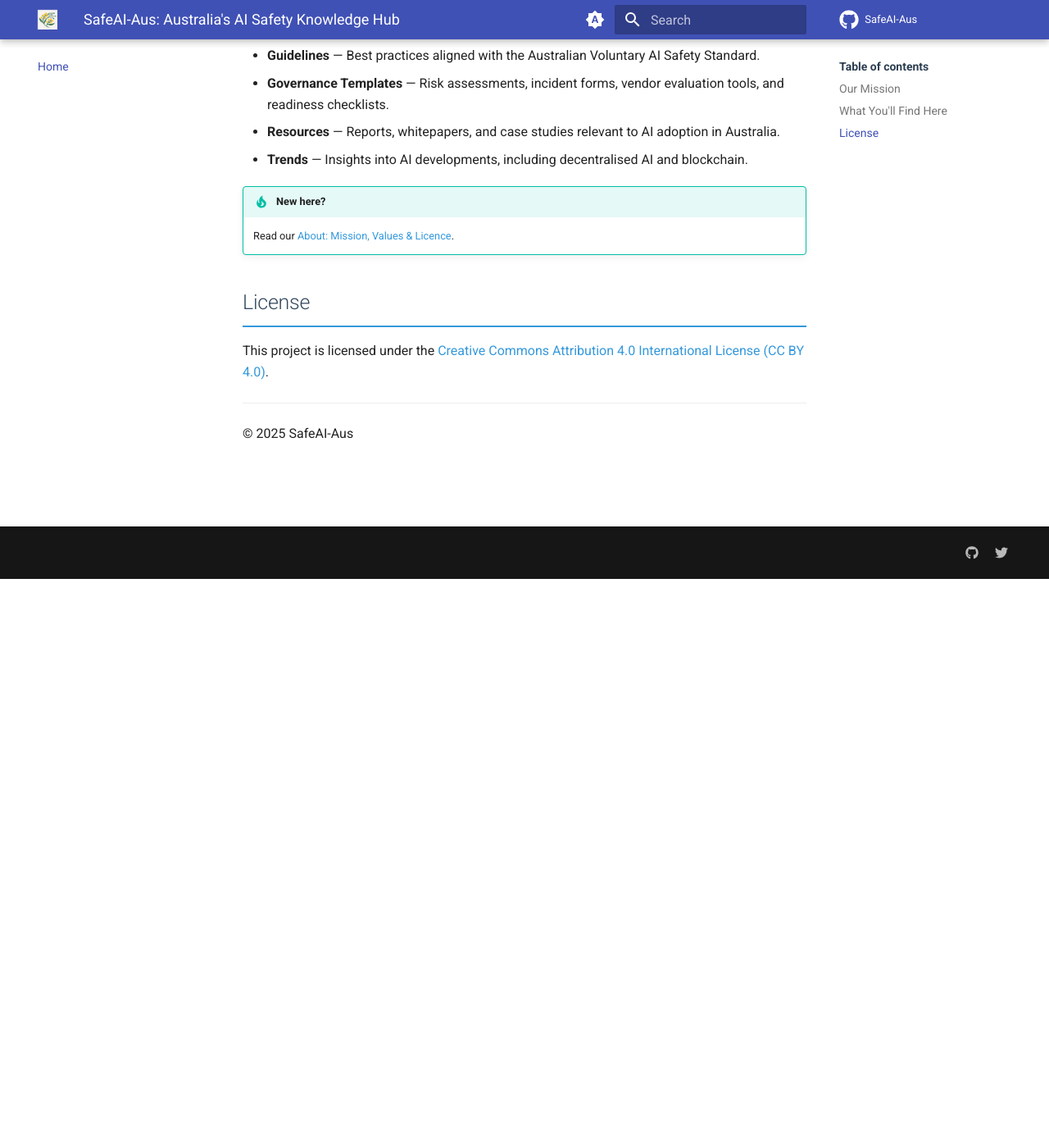
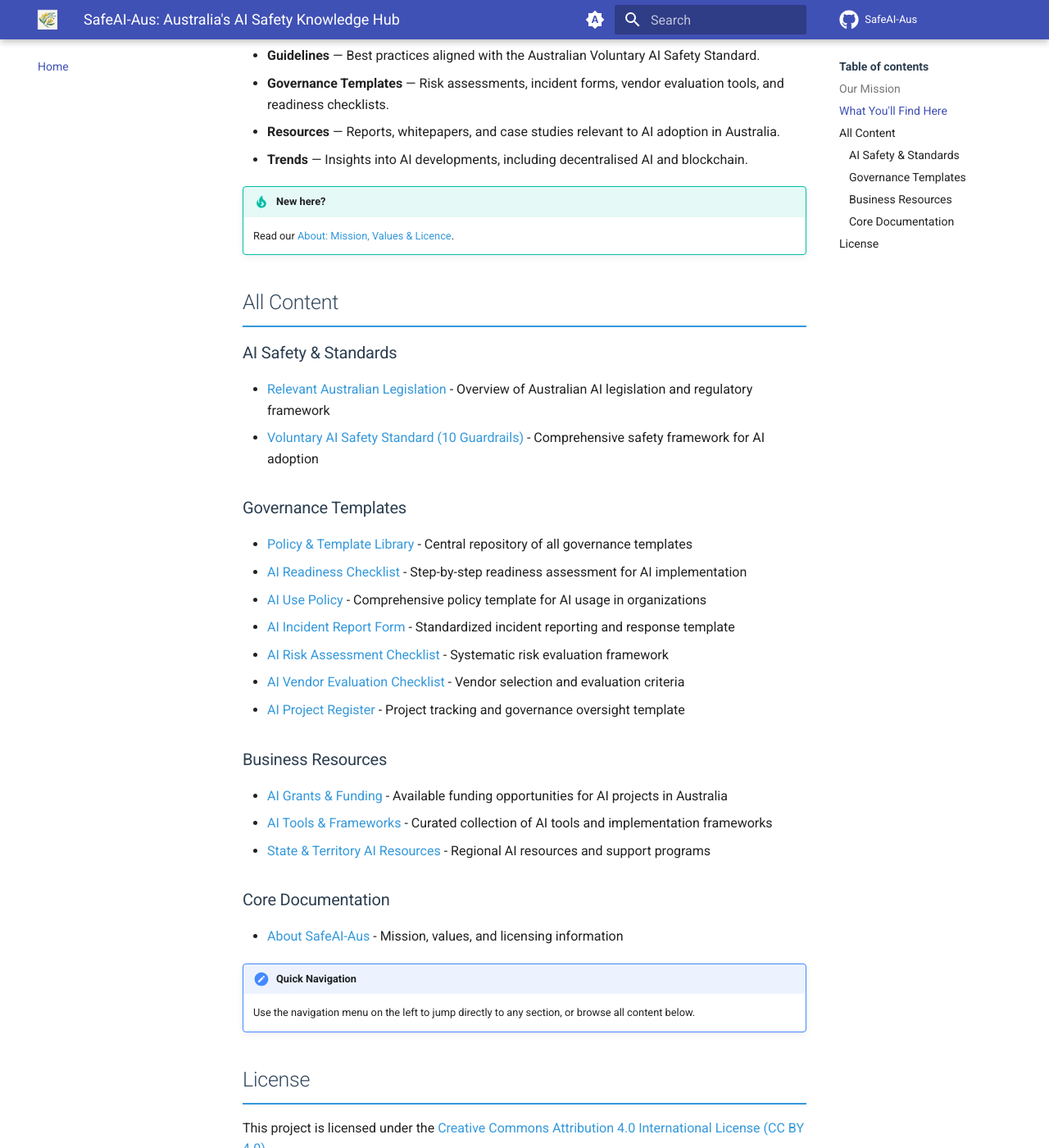
Before and after one commit to safeai-aus/safeai-aus.github.io, an MkDocs documentation site: the page built from docs/index.md, in a window 1280 px wide and 1400 px high, scrolled down 694 px. Shown: the whole window at 82% size. Built offline with MkDocs 1.6.1 and Material for MkDocs 9.7.7, drawn with Linux system fonts in a browser that asks for light colours; comment, search, counter and statistics services are not loaded.

Commit message:
feat: Add comprehensive content index to Home page for better navigation and discoverability

```diff
--- a/docs/index.md
+++ b/docs/index.md
@@ -36,6 +36,32 @@ To enable safe, ethical, and growth-oriented AI adoption in Australian businesse
 !!! tip "New here?"
     Read our [About: Mission, Values & Licence](about.md).
 
+## All Content
+
+### AI Safety & Standards
+- [Relevant Australian Legislation](safety-standards/ai-australian-legislation.md) - Overview of Australian AI legislation and regulatory framework
+- [Voluntary AI Safety Standard (10 Guardrails)](safety-standards/voluntary-ai-safety-standard-10-guardrails.md) - Comprehensive safety framework for AI adoption
+
+### Governance Templates
+- [Policy & Template Library](governance-templates/policy-template-library.md) - Central repository of all governance templates
+- [AI Readiness Checklist](governance-templates/ai-readiness-checklist.md) - Step-by-step readiness assessment for AI implementation
+- [AI Use Policy](governance-templates/ai-use-policy.md) - Comprehensive policy template for AI usage in organizations
+- [AI Incident Report Form](governance-templates/ai-incident-report-form.md) - Standardized incident reporting and response template
+- [AI Risk Assessment Checklist](governance-templates/ai-risk-assessment-checklist.md) - Systematic risk evaluation framework
+- [AI Vendor Evaluation Checklist](governance-templates/ai-vendor-evaluation-checklist.md) - Vendor selection and evaluation criteria
+- [AI Project Register](governance-templates/ai-project-register.md) - Project tracking and governance oversight template
+
+### Business Resources
+- [AI Grants & Funding](business-resources/ai-grants-funding-australia.md) - Available funding opportunities for AI projects in Australia
+- [AI Tools & Frameworks](business-resources/ai-aus-tools-frameworks.md) - Curated collection of AI tools and implementation frameworks
+- [State & Territory AI Resources](business-resources/state-territory-ai-resources.md) - Regional AI resources and support programs
+
+### Core Documentation
+- [About SafeAI-Aus](about.md) - Mission, values, and licensing information
+
+!!! note "Quick Navigation"
+    Use the navigation menu on the left to jump directly to any section, or browse all content below.
+
 ## License
 This project is licensed under the [Creative Commons Attribution 4.0 International License (CC BY 4.0)](https://creativecommons.org/licenses/by/4.0/).
 
```
